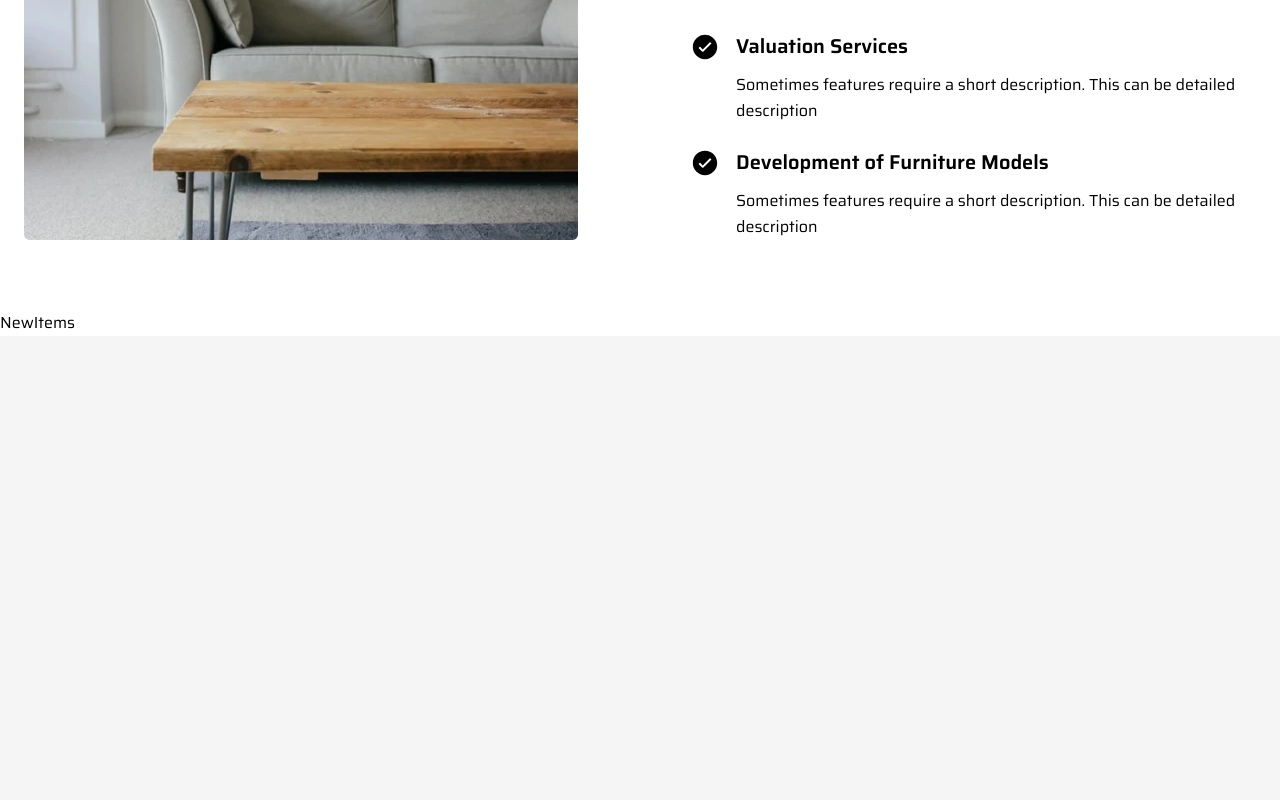
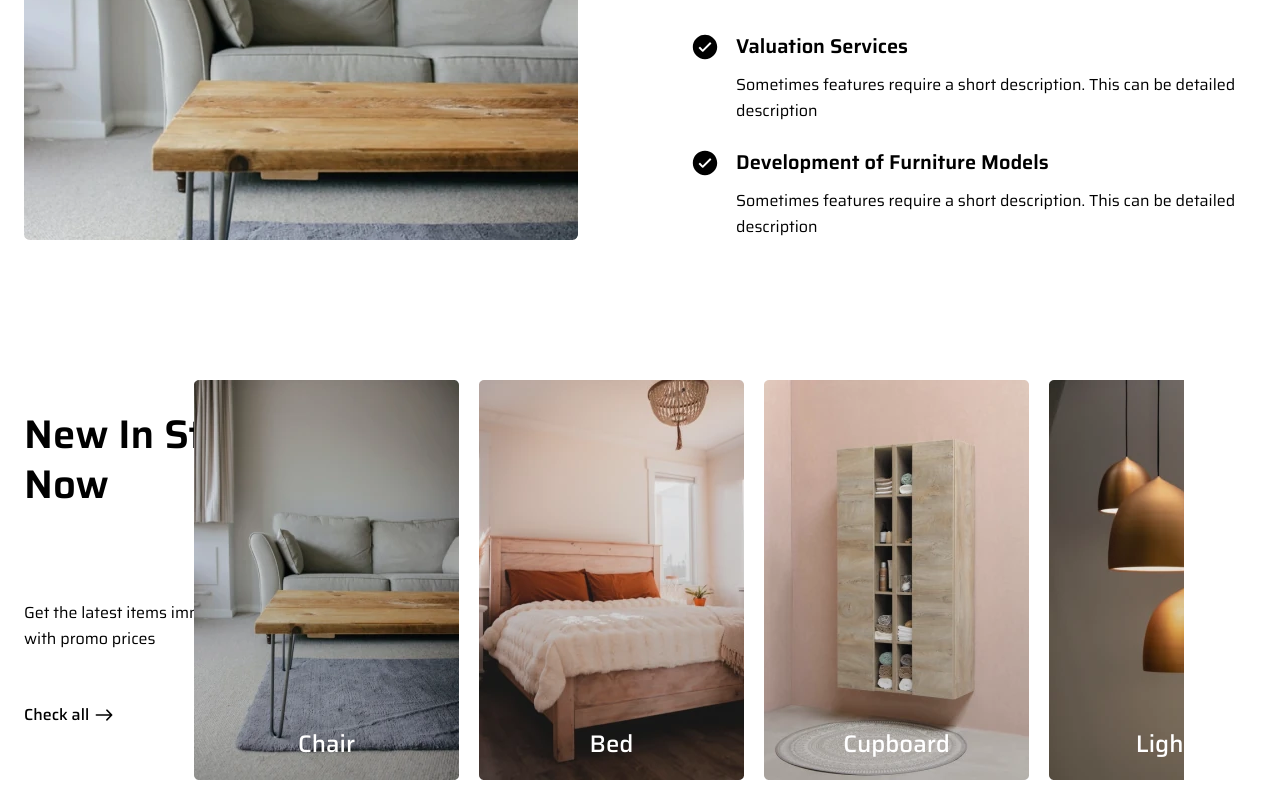
Before and after one commit to Ahmeddeco/Furniture, a React (Create React App) app: page / in a window 1280 px wide. Shown: the part 1235-2035 px from the top of the page. Before the commit the page ends 1571 px from the top, so only its background shows below. Built offline with nearby package versions, Linux system fonts and the light colour scheme; the HTML template or start-up script is replaced by a standard one.

Commit message:
NewItems

```diff
--- a/src/components/NewItems.jsx
+++ b/src/components/NewItems.jsx
@@ -1,7 +1,37 @@
 import React from "react";
+import { newInStore } from "../data";
+import NewItemsSlider from "./NewItemsSlider";
 
 const NewItems = () => {
-  return <div>NewItems</div>;
+  // destructure newInStore
+  const { title, subtitle, link, icon } = newInStore;
+  return (
+    <section className='section'>
+      <div className='container mx-auto'>
+        <div className='flex flex-col lg:flex-row'>
+          <div className='flex md:flex-col items-baseline gap-x-6 mb-6 lg:mb-0'>
+            <h2 className='title max-w-[245px] lg:mt-[30px] lg:mb-[90px]'>
+              {title}
+            </h2>
+            <p className='max-w-[245px] lg:mb-12'>{subtitle}</p>
+            <div className='hidden lg:flex items-center'>
+              <a
+                className='hover:border-b border-primary lg:items-center font-medium transition-all'
+                href='/'
+              >
+                {link}
+              </a>
+              <div className='text-3xl'>{icon}</div>
+            </div>
+          </div>
+          {/* slider */}
+          <div className='lg:max-w-[800px] xl:max-w-[990px] lg:absolute lg:right-24'>
+            <NewItemsSlider />
+          </div>
+        </div>
+      </div>
+    </section>
+  );
 };
 
 export default NewItems;
--- a/src/components/NewItemsSlider.jsx
+++ b/src/components/NewItemsSlider.jsx
@@ -1,8 +1,38 @@
 import React from "react";
+import { Swiper, SwiperSlide } from "swiper/react";
+import "swiper/css";
+import "swiper/css/pagination";
+import { newInStore } from "../data";
 
 const NewItemsSlider = () => {
-  return <div>NewItemsSlider</div>;
+  return (
+    <Swiper
+      grabCursor={true}
+      breakpoints={{
+        320: {
+          slidesPerView: 2,
+          spaceBetween: 18,
+        },
+        768: {
+          slidesPerView: 3,
+          spaceBetween: 20,
+        },
+      }}
+    >
+      {newInStore.products.map((product, index) => {
+        return (
+          <SwiperSlide className='max-w-[265px]' key={index}>
+            <div className='relative'>
+              <img src={product.image.type} alt='product' className='' />
+              <div className='absolute text-white bottom-[20px] w-full text-center text-[18px] lg:text-2xl font-medium capitalize'>
+                {product.name}
+              </div>
+            </div>
+          </SwiperSlide>
+        );
+      })}
+    </Swiper>
+  );
 };
 
-
 export default NewItemsSlider;
```
